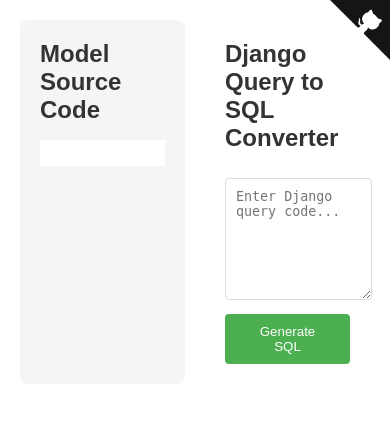
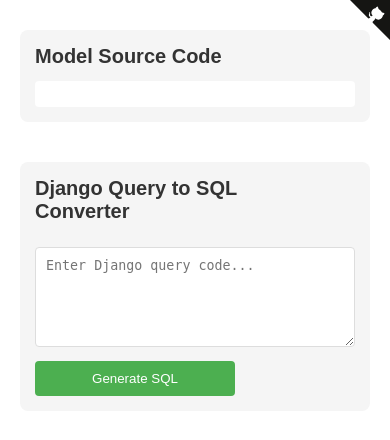
Before and after one commit to xiangnanscu/django-orm-playground, a Django app: template example/templates/example/index.html in a window 390 px wide. Shown: the top 440 px of the page. Run offline with Django 4.2, Linux system fonts and the light colour scheme; the template is opened without the code that fills it, so the values that code supplies are empty; some libraries are stand-ins or nearby versions.

Commit message:
Improve responsive design and add more Django ORM query imports
- Update index.html with responsive mobile layout
- Add viewport meta tag
- Enhance CSS for better mobile experience
- Import additional Django ORM query-related modules

```diff
--- a/example/templates/example/index.html
+++ b/example/templates/example/index.html
@@ -3,6 +3,7 @@
 
 <head>
   <title>Django ORM Playground</title>
+  <meta name="viewport" content="width=device-width, initial-scale=1.0">
   <link rel="stylesheet" href="https://cdnjs.cloudflare.com/ajax/libs/highlight.js/11.9.0/styles/github.min.css">
   <script src="https://cdnjs.cloudflare.com/ajax/libs/highlight.js/11.9.0/highlight.min.js"></script>
   <script src="https://cdnjs.cloudflare.com/ajax/libs/highlight.js/11.9.0/languages/sql.min.js"></script>
@@ -16,10 +17,11 @@
     }
 
     .github-corner {
-      position: absolute;
+      position: fixed;
       top: 0;
       right: 0;
       border: 0;
+      z-index: 1000;
     }
 
     .github-corner:hover .octo-arm {
@@ -44,21 +46,12 @@
       }
     }
 
-    @media (max-width: 500px) {
-      .github-corner:hover .octo-arm {
-        animation: none;
-      }
-
-      .github-corner .octo-arm {
-        animation: octocat-wave 560ms ease-in-out;
-      }
-    }
-
     .container {
       display: flex;
       gap: 20px;
       max-width: 1400px;
       margin: 0 auto;
+      flex-direction: row;
     }
 
     .left-panel {
@@ -81,10 +74,12 @@
       font-family: monospace;
       border: 1px solid #ddd;
       border-radius: 4px;
+      box-sizing: border-box;
     }
 
     .sql-output {
       margin: 15px 0;
+      overflow-x: auto;
     }
 
     button {
@@ -94,6 +89,8 @@
       border: none;
       border-radius: 4px;
       cursor: pointer;
+      width: 100%;
+      max-width: 200px;
     }
 
     button:hover {
@@ -103,6 +100,7 @@
     pre {
       margin: 0;
       border-radius: 4px;
+      overflow-x: auto;
     }
 
     h1 {
@@ -114,6 +112,54 @@
     h2 {
       font-size: 20px;
       color: #444;
+    }
+
+    @media (max-width: 768px) {
+      .container {
+        flex-direction: column;
+        padding: 0;
+        margin: 10px;
+      }
+
+      body {
+        padding: 10px;
+        margin: 0;
+      }
+
+      .left-panel,
+      .right-panel {
+        width: auto;
+        margin: 10px 0;
+        padding: 15px;
+        box-sizing: border-box;
+      }
+
+      .right-panel {
+        background: #f5f5f5;
+        border-radius: 8px;
+      }
+
+      .github-corner {
+        position: absolute;
+      }
+
+      .github-corner svg {
+        width: 40px;
+        height: 40px;
+      }
+
+      h1 {
+        font-size: 20px;
+        margin-right: 40px;
+      }
+
+      .github-corner:hover .octo-arm {
+        animation: none;
+      }
+
+      .github-corner .octo-arm {
+        animation: octocat-wave 560ms ease-in-out;
+      }
     }
   </style>
 </head>
--- a/example/views.py
+++ b/example/views.py
@@ -1,5 +1,6 @@
 from django.shortcuts import render
-from django.db.models import Count, Sum
+from django.db.models import Count, Sum, Avg, Min, Max, F, Q, Value, ExpressionWrapper, DecimalField, IntegerField
+from django.db.models.functions import Coalesce, Extract, Now, Concat, Cast
 from django.http import HttpResponse
 from .models import Author, Article
 from django.utils.safestring import mark_safe
```
